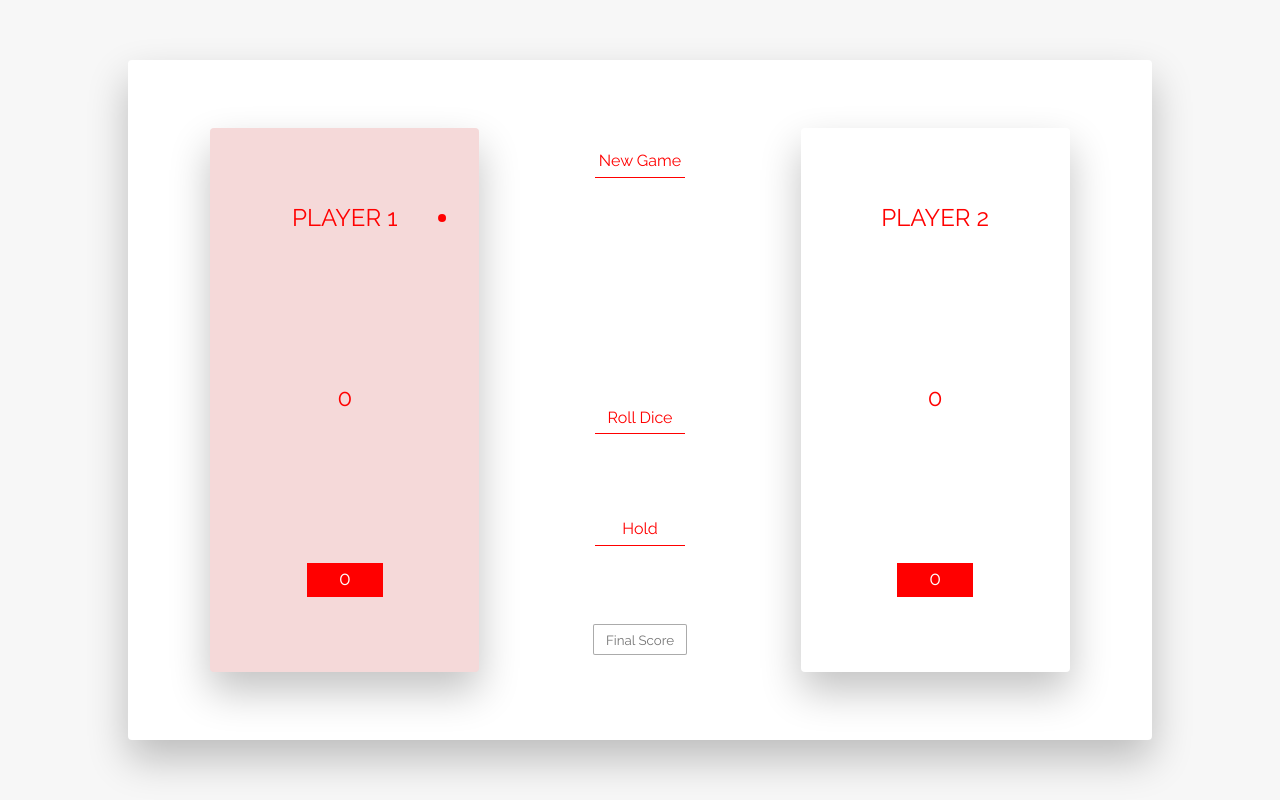
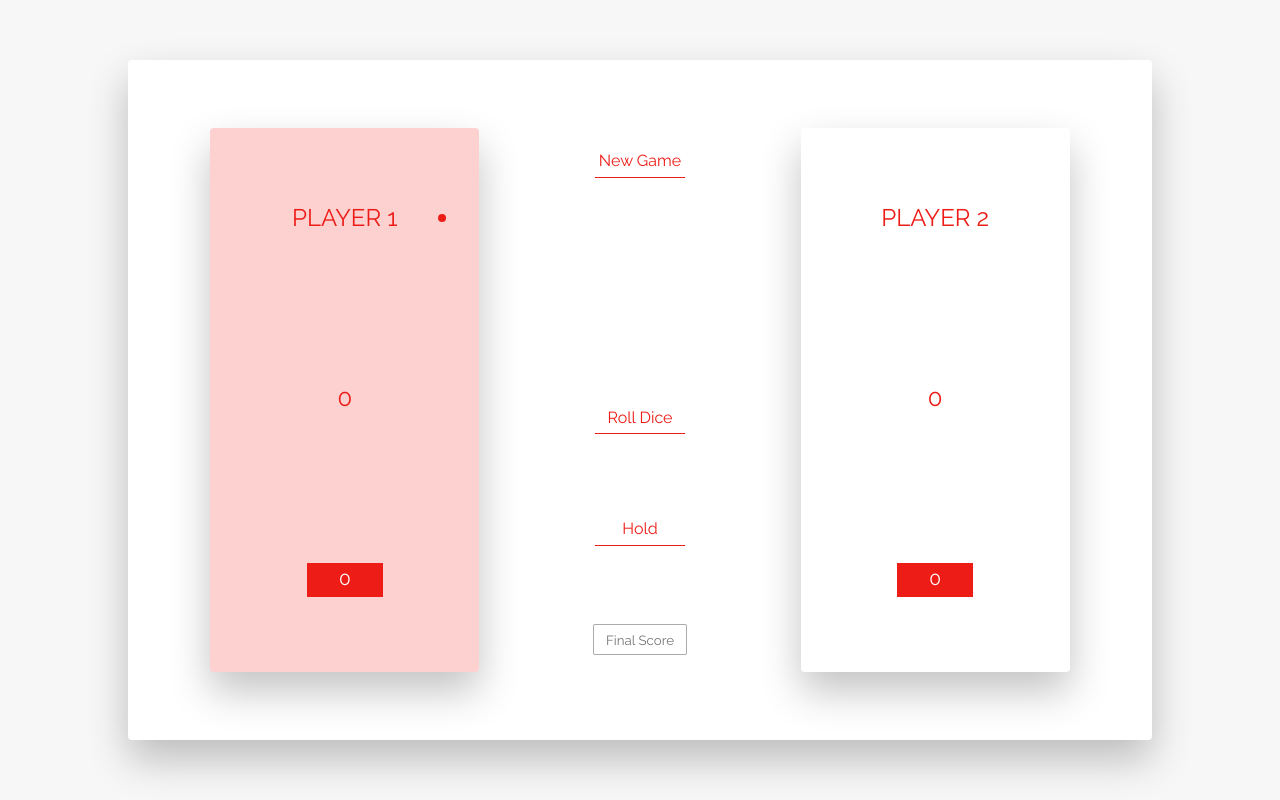
Before and after one commit to ESMAT001/Game.github.io, a plain HTML site: page index.html in a window 1280 px wide. Drawn offline with Linux system fonts and the light colour scheme.

Commit message:
Add files via upload

```diff
--- a/style.css
+++ b/style.css
@@ -4,6 +4,7 @@
     box-sizing: border-box;
     font-family: 'Raleway', sans-serif;
     --box-shadow: 0px 1.2rem 2.5rem rgba(0, 0, 0, 0.24);
+    --text-color: #ed1c16;
     --white: #f7f7f7;
 }
 
@@ -12,20 +13,17 @@ body {
 }
 
 .container {
-    background-color: rgba(170, 32, 32, 0.26);
+    background: none;
     display: flex;
     flex-direction: column;
     justify-content: space-evenly;
     align-items: center;
     width: 80%;
-    height: 96vh;
+    height: 93vh;
     position: absolute;
     top: 50%;
     left: 50%;
     transform: translate(-50%, -50%);
-    background-color: white;
-    border-radius: 4px;
-    box-shadow: var(--box-shadow);
 }
 
 .mid {
@@ -74,14 +72,14 @@ img {
 }
 
 [class^="player-"]:not(:last-child) {
-    color: red;
+    color: var(--text-color);
     font-size: 1.5rem;
 }
 
 [class$="-score"] {
     font-size: 1.2rem;
     color: white;
-    background-color: red;
+    background-color: var(--text-color);
     display: inline;
     margin: 0 auto;
     padding: 0.2rem 2rem 0.5rem 2rem;
@@ -100,17 +98,17 @@ img {
     width: 8px;
     height: 8px;
     border-radius: 50%;
-    background-color: red;
+    background-color: var(--text-color);
 }
 
 .active-back {
-    background-color: #f5d9d9;
+    background-color: #ed1c1633;
 }
 
 .btn {
     text-decoration: none;
-    color: red;
-    border-bottom: 1.3px solid red;
+    color: var(--text-color);
+    border-bottom: 1.3px solid var(--text-color);
     width: 58%;
     margin: 0 auto;
     padding: 0.4rem 0;
@@ -121,7 +119,7 @@ img {
 .btn:hover {
     color: white;
     border: none;
-    background-color: red;
+    background-color: var(--text-color);
     box-shadow: var(--box-shadow);
     transform: translateY(-2px) scale(1.056);
 }
@@ -146,6 +144,9 @@ img {
         flex-direction: row;
         width: 80vw;
         height: 85vh;
+        box-shadow: var(--box-shadow);
+        background-color: white;
+        border-radius: 4px;
     }
     .player {
         height: 80%;
```
